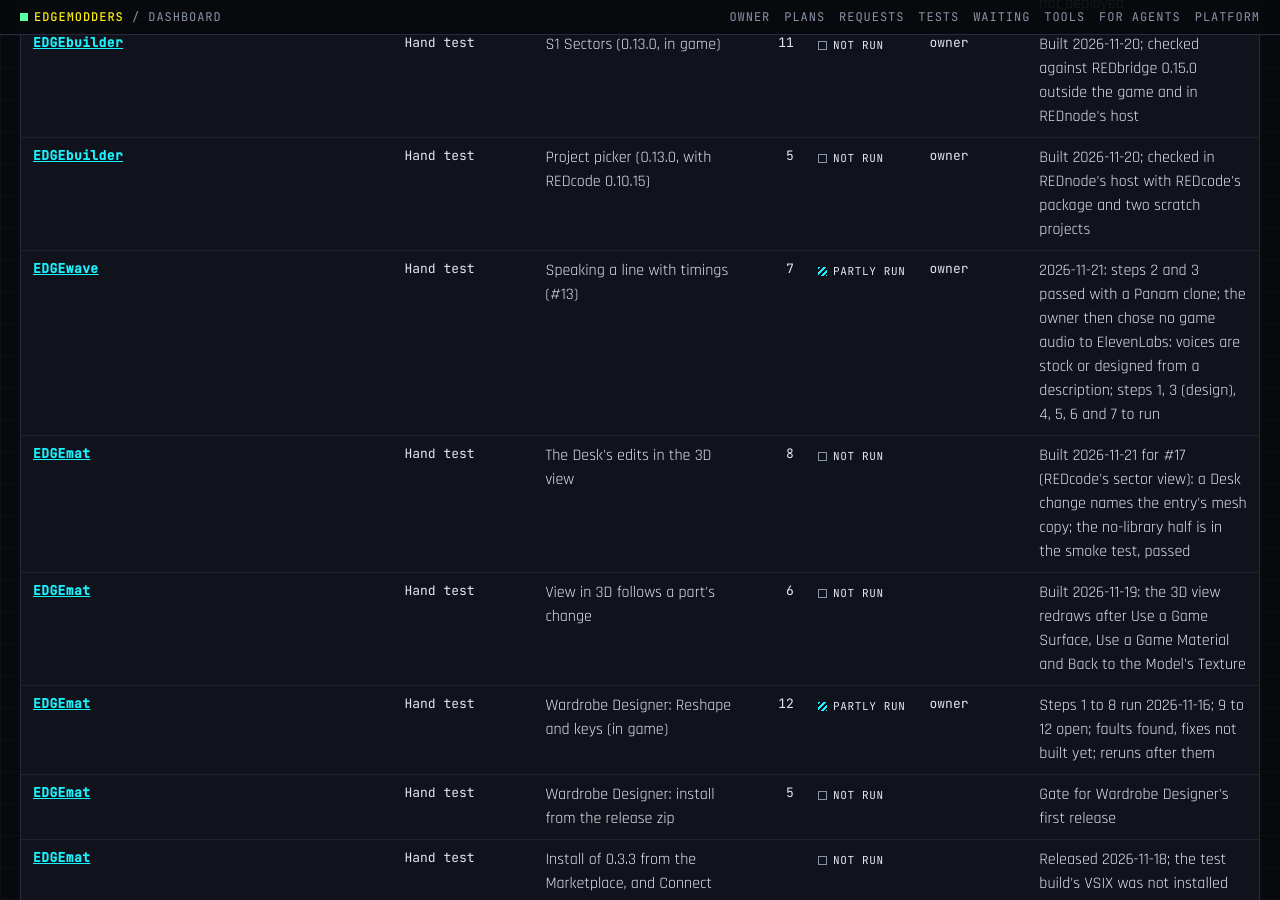
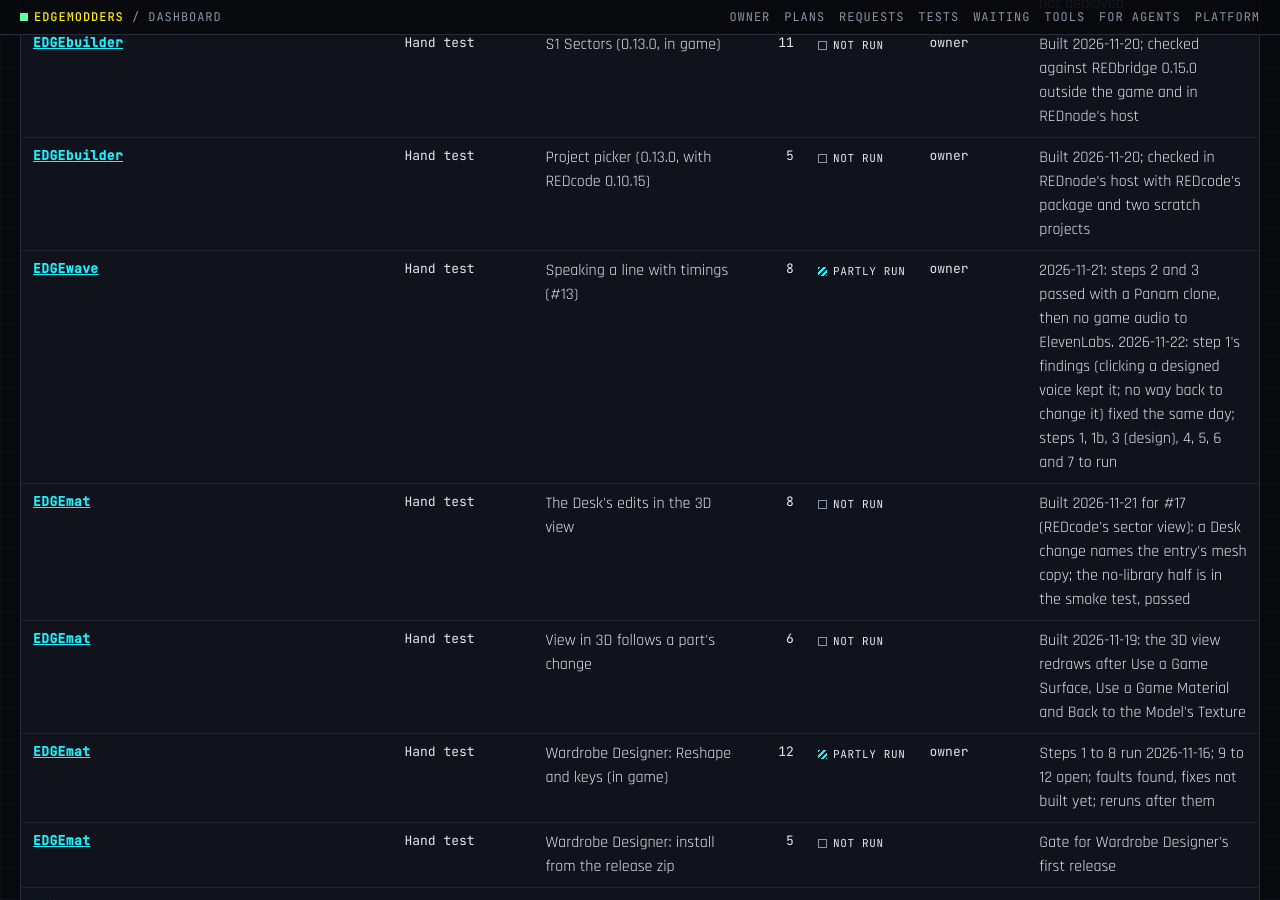
Before and after one commit to Edgemodders/EDGEweb, a Jekyll site: the page docs/dashboard.html, which Jekyll copies as it is, in a window 1280 px wide and 900 px high, scrolled down 11677 px. Built offline with Jekyll 4.4.1, drawn with Linux system fonts in a browser that asks for light colours; some of the changed text lies outside the part shown.

Commit message:
Dashboard: EDGEwave #13 step 1 findings fixed, steps 1 and 1b to retest
Co-Authored-By: Claude Opus 5.5 <noreply@anthropic.com>

```diff
--- a/docs/assets/dashboard/status.js
+++ b/docs/assets/dashboard/status.js
@@ -1976,10 +1976,10 @@ window.EDGE_STATUS = {
     },
     {
      "name": "Speaking a line with timings (#13)",
-     "steps": 7,
+     "steps": 8,
      "status": "partly run",
      "ranBy": "owner",
-     "note": "2026-11-21: steps 2 and 3 passed with a Panam clone; the owner then chose no game audio to ElevenLabs: voices are stock or designed from a description; steps 1, 3 (design), 4, 5, 6 and 7 to run"
+     "note": "2026-11-21: steps 2 and 3 passed with a Panam clone, then no game audio to ElevenLabs. 2026-11-22: step 1's findings (clicking a designed voice kept it; no way back to change it) fixed the same day; steps 1, 1b, 3 (design), 4, 5, 6 and 7 to run"
     },
     {
      "name": "Shared keys (#12, #14)",
@@ -2005,7 +2005,7 @@ window.EDGE_STATUS = {
    "ownerActions": [
     "Say whether to build Add to Project's Pick a game sound to replace… row next",
     "Say whether to file requests: REDcode's Library view buttons for sounds; Reveal in File Explorer wording for EDGEdeck and EDGEmat",
-    "Run the rest of the #13 hand test: steps 1, 3 and 7 (designing a voice; game audio refused), 4, 5 and 6 (docs/testing.md, Speaking a line with timings)"
+    "Run the rest of the #13 hand test: steps 1 and 1b (designing a voice, the character's menu; retest after the 2026-11-22 fix), 3, 7, 4, 5 and 6 (docs/testing.md, Speaking a line with timings)"
    ],
    "risks": [
     "Voice lines have no route into the game yet (the .wem route)",
--- a/docs/dashboard.html
+++ b/docs/dashboard.html
@@ -203,7 +203,7 @@ pre.how { background: #05060a; border: 1px solid var(--line); padding: 12px 14px
 </div>
 <div id="tip" role="tooltip"></div>
 
-<script src="assets/dashboard/status.js?v=220"></script>
+<script src="assets/dashboard/status.js?v=221"></script>
 <script>
 (function () {
   var S = window.EDGE_STATUS;
```
